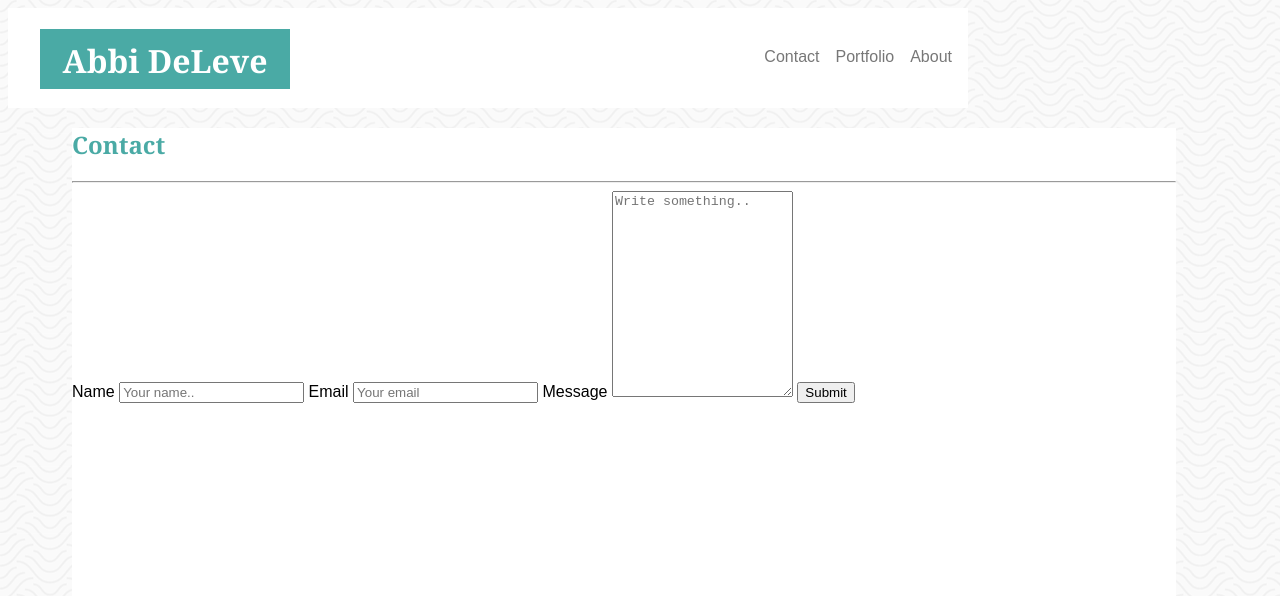
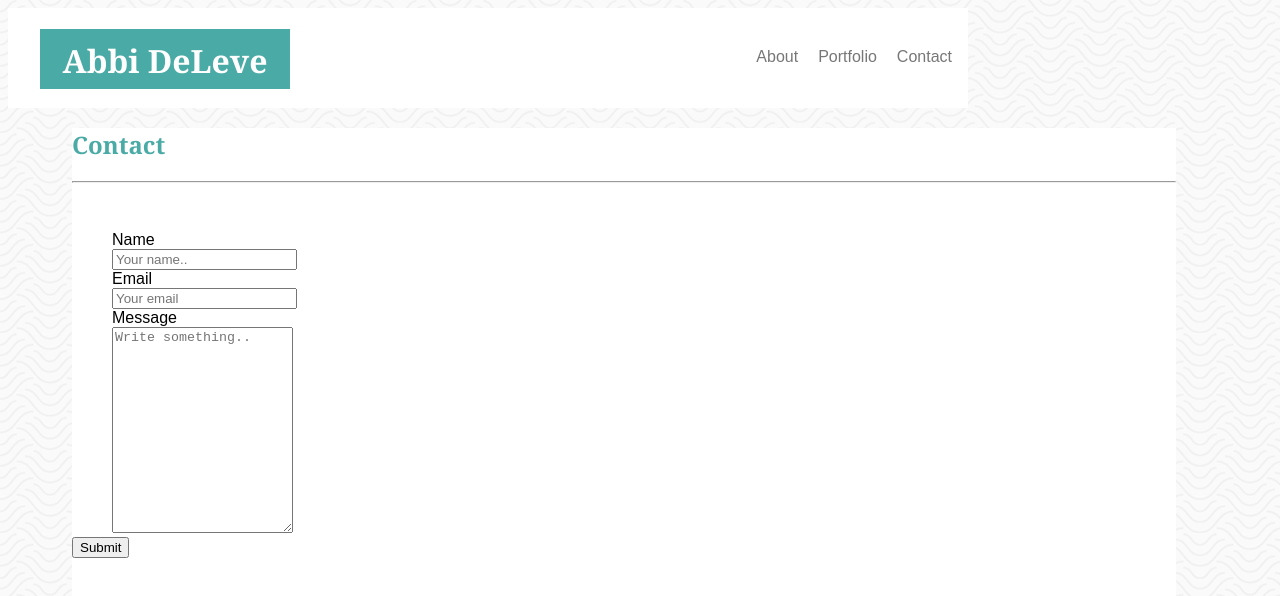
Before and after one commit to abbimdeleve/Basic-Portfolio, a plain HTML site: page contact.html in a window 1280 px wide. Drawn offline with Linux system fonts and the light colour scheme.

Commit message:
fixedthangs

```diff
--- a/assets/css/style.css
+++ b/assets/css/style.css
@@ -8,6 +8,7 @@ header {
     height: 100px;
     margin: 0;
     background-color: white;
+    position: relative;
 }
 .name {
     float: left;
@@ -46,10 +47,16 @@ ul {
     overflow: hidden;
 }
 li  {
-    float: right;
     list-style-type: none;
     margin: 0;
     padding: 0;
+}
+nav ul li {
+    display: inline-block
+}
+nav ul {
+    position: absolute;
+    right: 0;
 }
 p {
     font-family: 'Arial', 'Helvetica Neue', Helvetica, sans-serif;
@@ -57,7 +64,6 @@ p {
 }
 .container {
     font-family: 'Arial', 'Helvetica Neue', Helvetica, sans-serif;
-    float: left;
     margin: 0;
     padding: 0;
     box-sizing: border-box;
--- a/contact.html
+++ b/contact.html
@@ -28,18 +28,21 @@
 
         <div class="container">
             <form action="action_page.php">
-
-                <label for="name">Name</label>
-                <input type="text" id="name" name="name" placeholder="Your name..">
-
-
-                <label for="email">Email</label>
-                <input type="text" id="email" name="email" placeholder="Your email">
-
-
-                <label for="message">Message</label>
-                <textarea id="message" name="message" placeholder="Write something.." style="height:200px"></textarea>
-
+                <ul>
+                    <li>
+                        <label for="name">Name</label><br>
+                        <input type="text" id="name" name="name" placeholder="Your name..">
+                    </li>
+                    <li>
+                        <label for="email">Email</label><br>
+                        <input type="text" id="email" name="email" placeholder="Your email">
+                    </li>
+                    <li>
+                        <label for="message">Message</label><br>
+                        <textarea id="message" name="message" placeholder="Write something.."
+                            style="height:200px"></textarea>
+                    </li>
+                </ul>
                 <input type="submit" value="Submit">
 
             </form>
```
